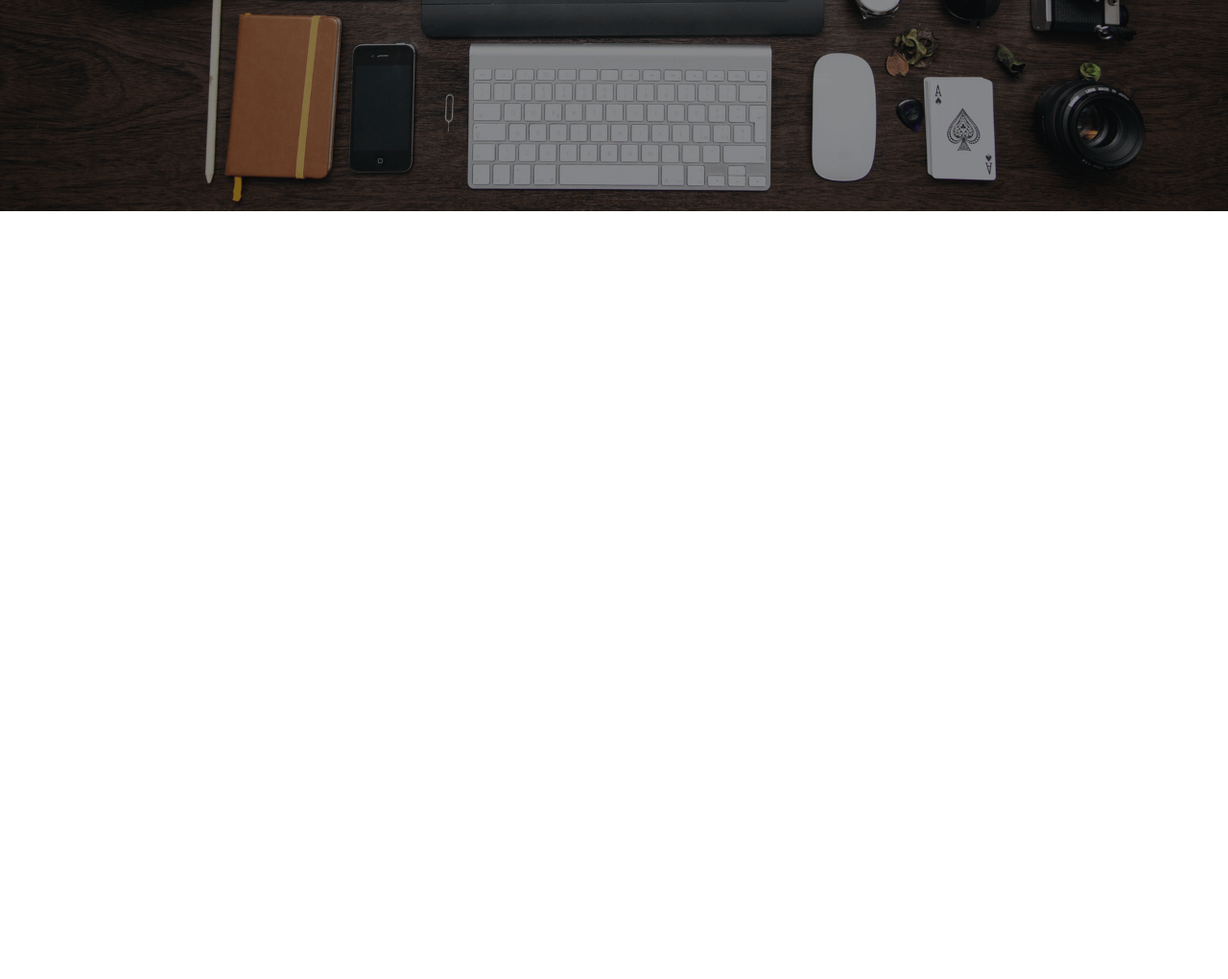
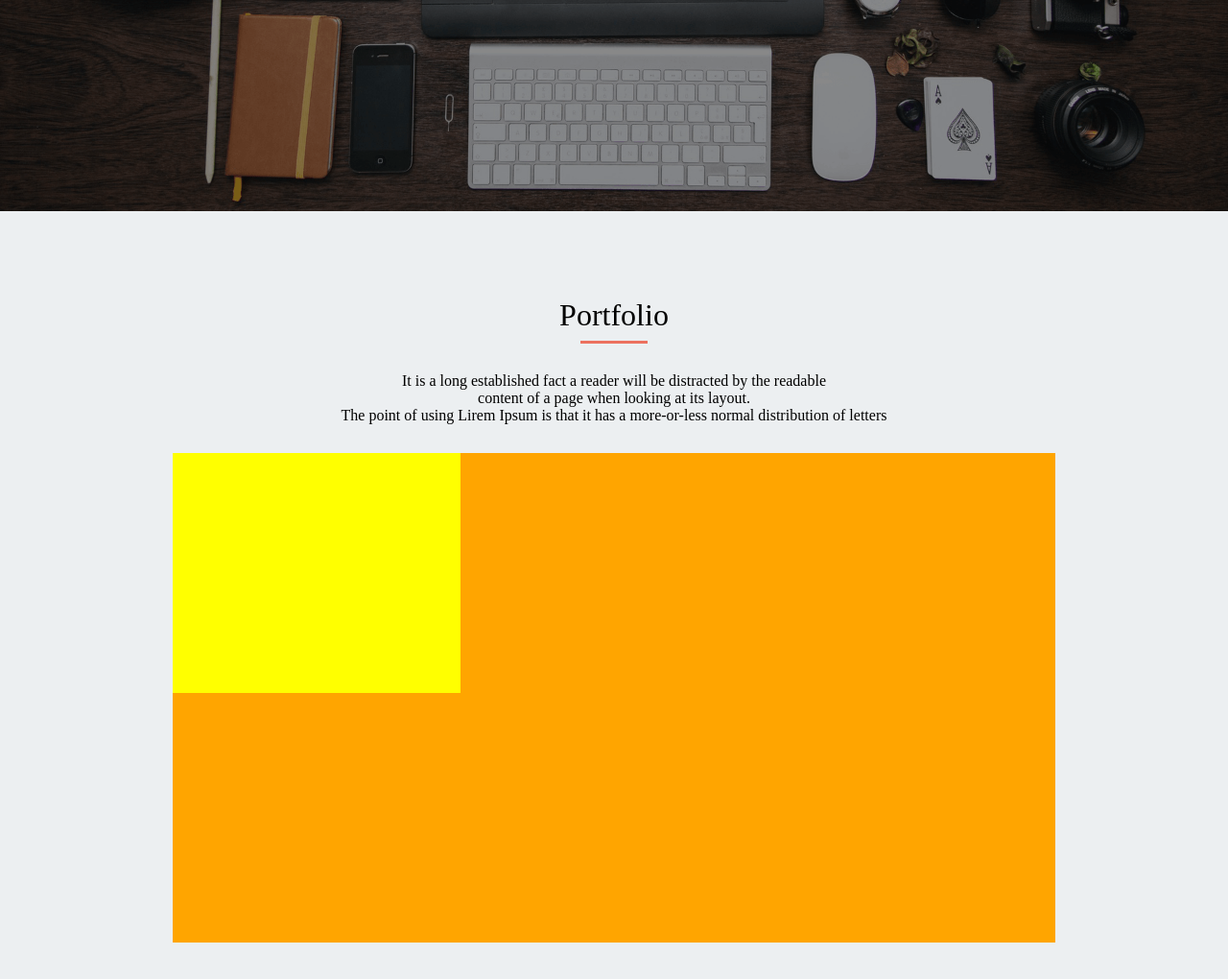
Before and after one commit to abe555/Mysite, a plain HTML site: page index.html in a window 1280 px wide. Shown: the part 500-1520 px from the top of the page at 96% size. Before the commit the page ends 800 px from the top, so only its background shows below. Drawn offline with Linux system fonts and the light colour scheme.

Commit message:
Add Portfolio_text_area

```diff
--- a/index.html
+++ b/index.html
@@ -31,6 +31,20 @@
 		</div>
 	</div>
 
+	<div class="portfolio">
+		<div class="portfolio-title">Portfolio</div>
+		<div class="portfolio-border"></div>
+		<div class="portfolio-text">
+			<p class="portfolio-text-string">
+				It is a long established fact a reader will be distracted by the readable<br>
+				content of a page when looking at its layout.<br>
+				The point of using Lirem Ipsum is that it has a more-or-less normal distribution of letters
+			</p>
+		</div>
+		<div class="boxes">
+			<div class="box1"></div>
+		</div>
+	</div>
 
 </body>
 </html>
--- a/style.css
+++ b/style.css
@@ -62,3 +62,45 @@ ul {
 	font-size: 20px;
 	color: #FAFAFA;
 }
+
+.portfolio {
+	width: 100%;
+	height: 1000px;
+	background-color: #ECEFF1;
+	text-align: center;
+	padding: 90px;
+}
+
+.portfolio-title {
+	font-size: 32px;
+	color: #000000;
+}
+.portfolio-border {
+	width: 70px;
+	border-bottom: 3px solid #EC715F;
+	margin: 8px auto 0 auto;
+}
+
+.portfolio-text {
+	margin: 30px auto;
+}
+
+.portfolio-text-string {
+	font-size: 16px;
+	color: #000000;
+}
+
+.boxes {
+	width: 920px;
+	height: 510px;
+	background-color: orange;
+	margin: 0 auto;
+}
+
+.box1 {
+	width: 300px;
+	height: 250px;
+	display: inline-block;
+	float: left;
+	background-color: yellow;
+}
```
